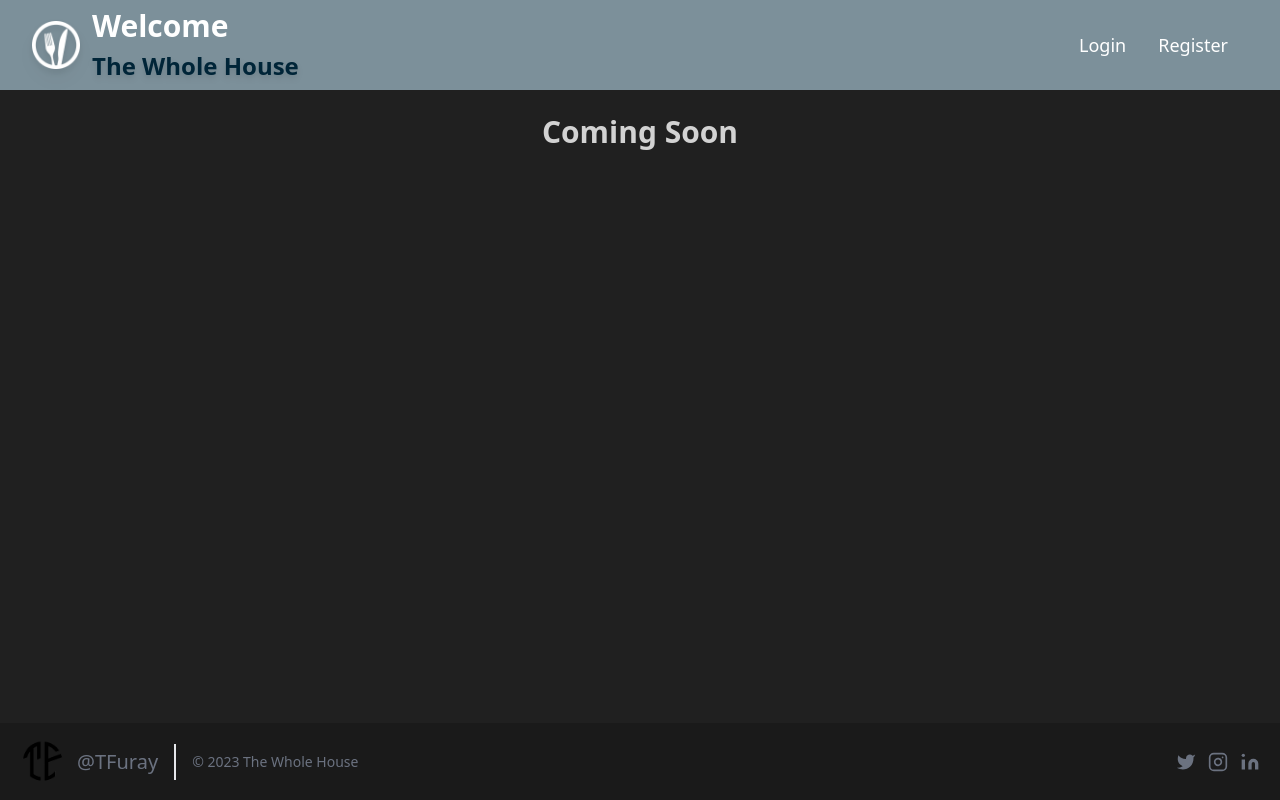
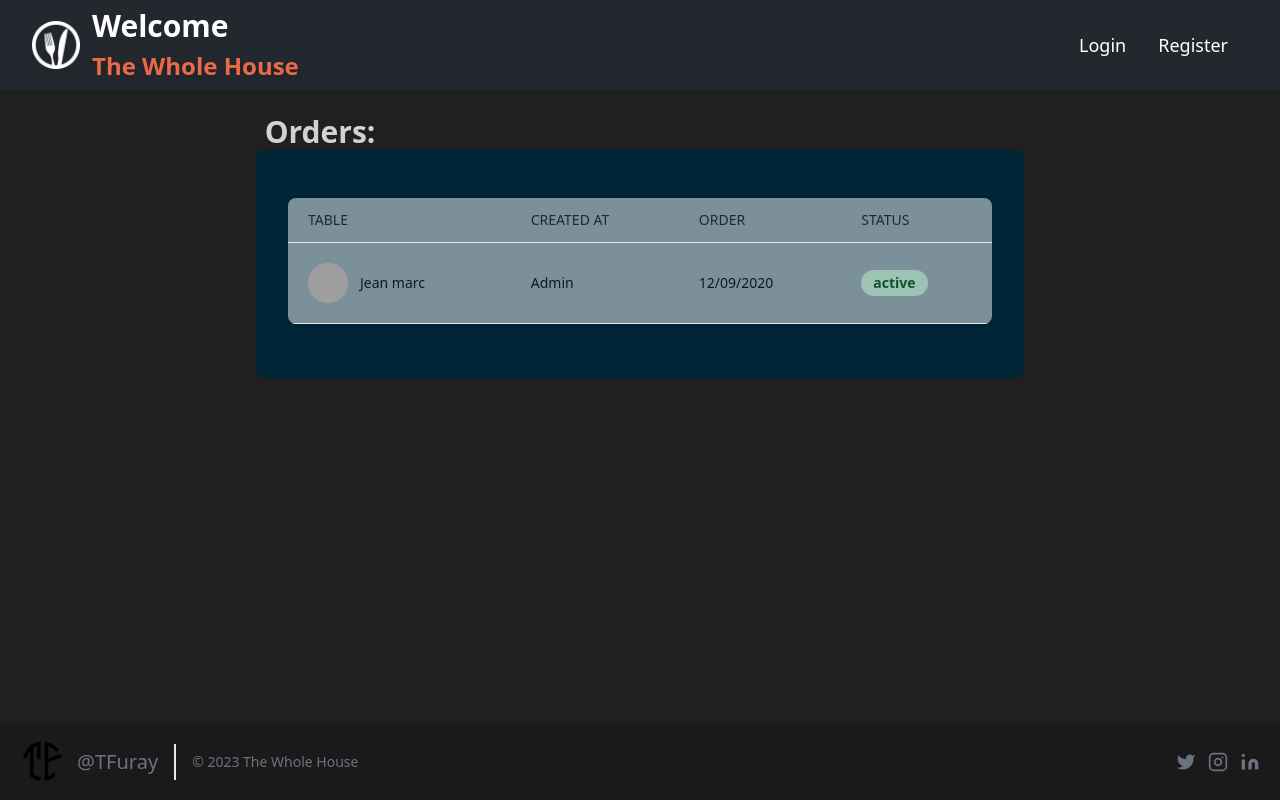
Before and after one commit to TFuray/100hr-ticket-vite, a React (Vite) app in the folder frontend/: page /orders in a window 1280 px wide. Built offline with nearby package versions, Linux system fonts and the light colour scheme; grey boxes are pictures that could not be loaded; a web font is replaced by a local one.

Commit message:
workign on order page ;

```diff
--- a/frontend/src/components/generalComps/Header.jsx
+++ b/frontend/src/components/generalComps/Header.jsx
@@ -32,7 +32,7 @@ const Header = () => {
 
   return (
     <header
-      className="bg-secondary z-40"
+      className="bg-neutral z-40"
       aria-label="Page Header"
     >
       <div className="mx-auto max-w-screen-xl px-4 py-2 mb-6 sm:px-6 lg:px-8">
@@ -51,14 +51,14 @@ const Header = () => {
                 <h1 className="text-white text-3xl font-bold">
                   {user ? (
                     <>
-                    Welcome Back <span className="text-secondary-content text-3xl font-semibold ">{user.name}</span>!
+                    Welcome Back <span className="text-accent text-3xl font-semibold ">{user.name}</span>!
                     </>
                   ): (
                   "Welcome"
                     )}
                 </h1>
 
-                <p className="mt-1.5 text-2xl text-secondary-content font-bold drop-shadow-md">
+                <p className="mt-1.5 text-2xl text-accent font-bold drop-shadow-md">
                   The Whole House
                 </p>
               </div>
--- a/frontend/src/components/orderComps/OrderTable.jsx
+++ b/frontend/src/components/orderComps/OrderTable.jsx
@@ -1,9 +1,88 @@
-import React from 'react'
+const OrderTable = () => {
 
-const OrderTable = () => {
+
+
   return (
-    <div>
+    <div className="container bg-secondary-content backdrop-blur-md rounded-lg  max-w-3xl px-4 mx-auto sm:px-8">
+      <div className="py-8">
+        <div className="px-4 py-4 -mx-4 overflow-x-auto sm:-mx-8 sm:px-8">
+          <div className="inline-block min-w-full overflow-hidden rounded-lg shadow">
+            <table className="min-w-full leading-normal">
+              <thead>
+                <tr>
+                  <th
+                    scope="col"
+                    className="px-5 py-3 text-sm font-normal text-left text-gray-800 uppercase bg-secondary border-b border-gray-200"
+                  >
+                    Table
+                  </th>
+                  <th
+                    scope="col"
+                    className="px-5 py-3 text-sm font-normal text-left text-gray-800 uppercase bg-secondary border-b border-gray-200"
+                  >
+                   Created At
+                  </th>
+                  <th
+                    scope="col"
+                    className="px-5 py-3 text-sm font-normal text-left text-gray-800 uppercase bg-secondary border-b border-gray-200"
+                  >
+                   order
+                  </th>
+                  <th
+                    scope="col"
+                    className="px-5 py-3 text-sm font-normal text-left text-gray-800 uppercase bg-secondary border-b border-gray-200"
+                  >
+                    status
+                  </th>
+                </tr>
+              </thead>
+              <tbody>
+                <tr>
+                  <td className="px-5 py-5 text-sm bg-secondary border-b border-gray-200">
+                    <div className="flex items-center">
+                      <div className="flex-shrink-0">
+                        <a
+                          href="#"
+                          className="relative block"
+                        >
+                          <img
+                            alt="profil"
+                            src="/images/person/8.jpg"
+                            className="mx-auto object-cover rounded-full h-10 w-10 "
+                          />
+                        </a>
+                      </div>
+                      <div className="ml-3">
+                        <p className="text-gray-900 primarybg-secondaryspace-no-wrap">
+                          Jean marc
+                        </p>
+                      </div>
+                    </div>
+                  </td>
+                  <td className="px-5 py-5 text-sm bg-secondary border-b border-gray-200">
+                    <p className="text-gray-900 primarybg-secondaryspace-no-wrap">Admin</p>
+                  </td>
+                  <td className="px-5 py-5 text-sm bg-secondary border-b border-gray-200">
+                    <p className="text-gray-900 primarybg-secondaryspace-no-wrap">
+                      12/09/2020
+                    </p>
+                  </td>
+                  <td className="px-5 py-5 text-sm bg-secondary border-b border-gray-200">
+                    <span className="relative inline-block px-3 py-1 font-semibold leading-tight text-green-900">
+                      <span
+                        aria-hidden="true"
+                        className="absolute inset-0 bg-green-200 rounded-full opacity-50"
+                      />
+                      <span className="relative">active</span>
+                    </span>
+                  </td>
+                </tr>
 
+              </tbody>
+            </table>
+          </div>
+        </div>
+      </div>
     </div>
   )
 }
--- a/frontend/src/pages/Orders.jsx
+++ b/frontend/src/pages/Orders.jsx
@@ -1,9 +1,15 @@
+import OrderTable from "../components/orderComps/OrderTable"
 
 const Orders = () => {
   return (
-    <div>
-      <h2 className="text-center mb-12 text-3xl font-bold">Coming Soon</h2>{" "}
-    </div>
+    <>
+      <div>
+        <h2 className="text-3xl text-center font-bold w-1/2">Orders:</h2>
+      </div>
+      <div className="flex justify-center">
+        <OrderTable />
+      </div>
+    </>
   )
 }
 
--- a/frontend/tailwind.config.cjs
+++ b/frontend/tailwind.config.cjs
@@ -16,6 +16,7 @@ module.exports = {
       violet: colors.violet,
       indigo: colors.indigo,
       blue: colors.blue,
+      lightBlue: colors.lightBlue, // Only in Tailwind CSS <=v2.1
       sky: colors.sky, // As of Tailwind CSS v2.2, `lightBlue` has been renamed to `sky`
       cyan: colors.cyan,
       teal: colors.teal,
@@ -29,10 +30,10 @@ module.exports = {
       slate: colors.slate,
       zinc: colors.zinc,
       gray: colors.gray,
-      neutral: colors.slate,
+      neutral: colors.blueGray,
       stone: colors.stone,
     },
-    extend: {},
+    variants: {},
   },
   plugins: [
     require("daisyui"),
```
